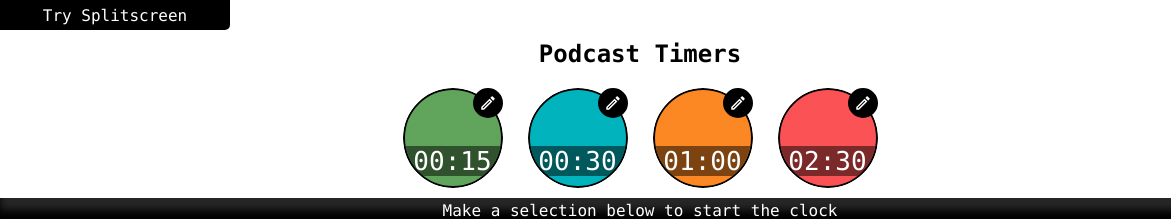
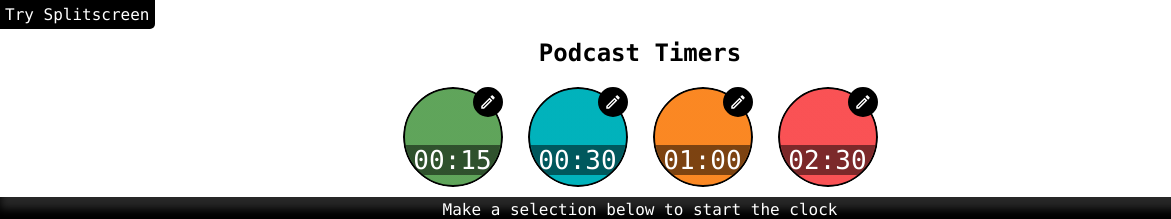
Before and after one commit to jeremyc2/Podcast-Timer, a website: page index.html in a window 1280 px wide. Shown: the top 219 px of the page, 0-1171 px from the left. Drawn offline with Linux system fonts and the light colour scheme.

Commit message:
Update main.css

```diff
--- a/css/main.css
+++ b/css/main.css
@@ -63,10 +63,10 @@ header {
 header #tryme {
     display: flex;
     visibility: hidden;
+    width: fit-content;
+    padding: 5px;
     background-color: black;
-    width: 230px;
     color: white;
-    height: 30px;
     justify-content: center;
     align-items: center;
     border-radius: 0 0 5px 0;
```
